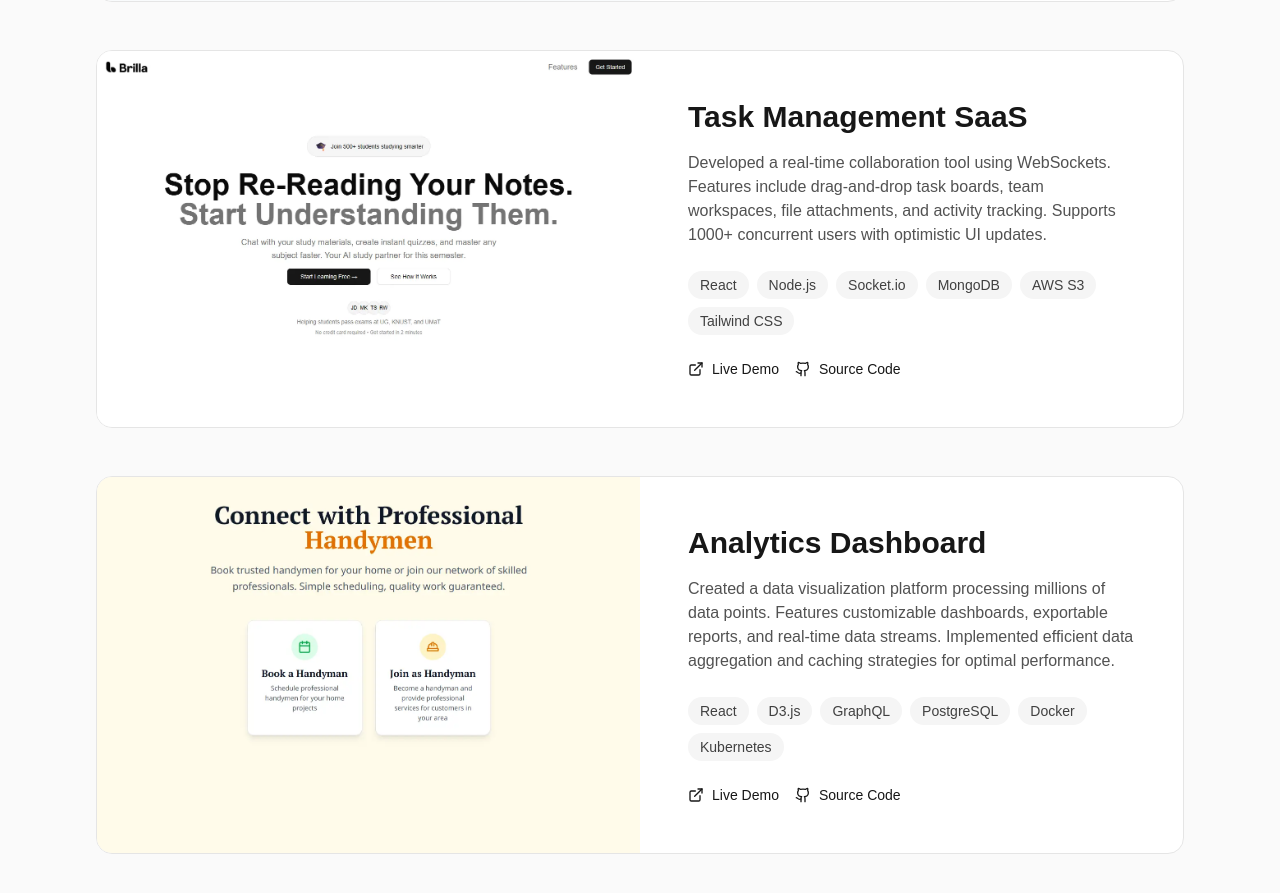
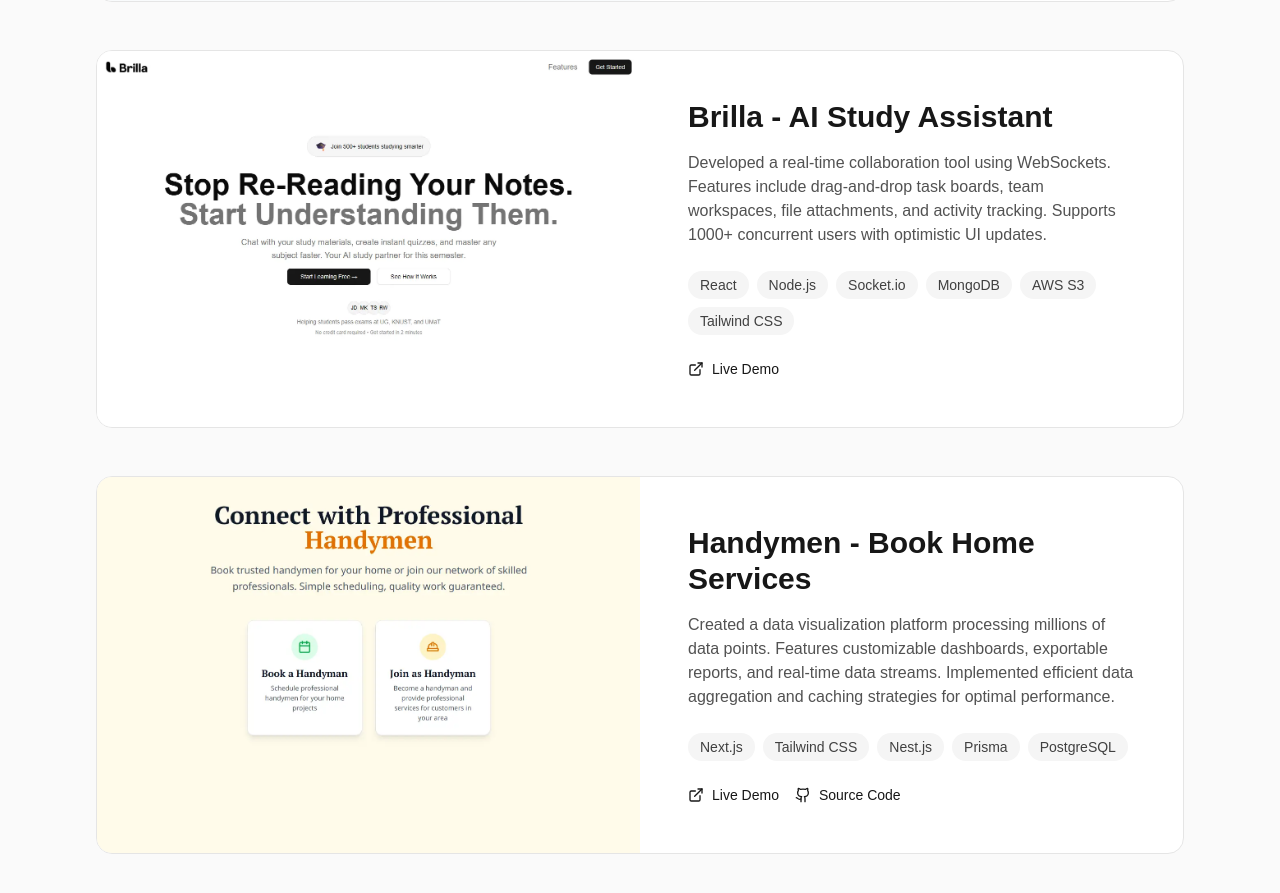
Before and after one commit to Dchole/portfolio, a Next.js app: page / in a window 1280 px wide. Shown: the part 2976-3869 px from the top of the page. Built offline with nearby package versions, Linux system fonts and the light colour scheme.

Commit message:
feat: Update project titles and descriptions for clarity and relevance

```diff
--- a/data/portfolio.ts
+++ b/data/portfolio.ts
@@ -69,12 +69,11 @@
     ],
     imageUrl: "/projects/Adcraft.webp",
     demoUrl: "https://adcraft.cc",
-    githubUrl: "https://github.com/yourusername/ecommerce",
     featured: true
   },
   {
     id: "2",
-    title: "Task Management SaaS",
+    title: "Brilla - AI Study Assistant",
     description:
       "A collaborative task management application with real-time updates and team workspaces.",
     longDescription:
@@ -89,23 +88,21 @@
     ],
     imageUrl: "/projects/Brilla.webp",
     demoUrl: "https://brilla.app",
-    githubUrl: "https://github.com/yourusername/task-manager",
     featured: true
   },
   {
     id: "3",
-    title: "Analytics Dashboard",
+    title: "Handymen - Book Home Services",
     description:
       "A comprehensive analytics dashboard with interactive charts and real-time data visualization.",
     longDescription:
       "Created a data visualization platform processing millions of data points. Features customizable dashboards, exportable reports, and real-time data streams. Implemented efficient data aggregation and caching strategies for optimal performance.",
     technologies: [
-      "React",
-      "D3.js",
-      "GraphQL",
-      "PostgreSQL",
-      "Docker",
-      "Kubernetes"
+      "Next.js",
+      "Tailwind CSS",
+      "Nest.js",
+      "Prisma",
+      "PostgreSQL"
     ],
     imageUrl: "/projects/Handymen.webp",
     demoUrl: "https://handymen-nu.vercel.app/",
```
